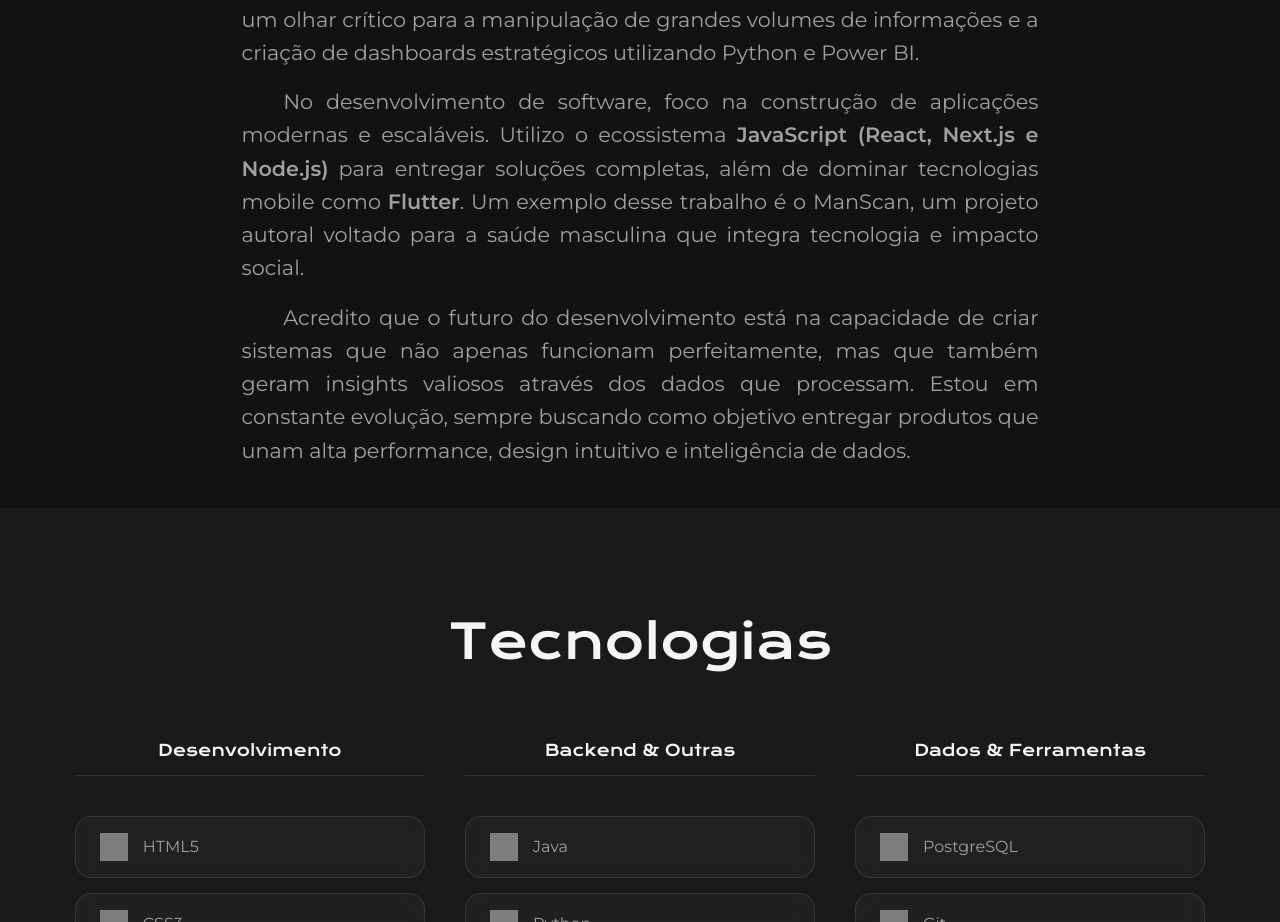
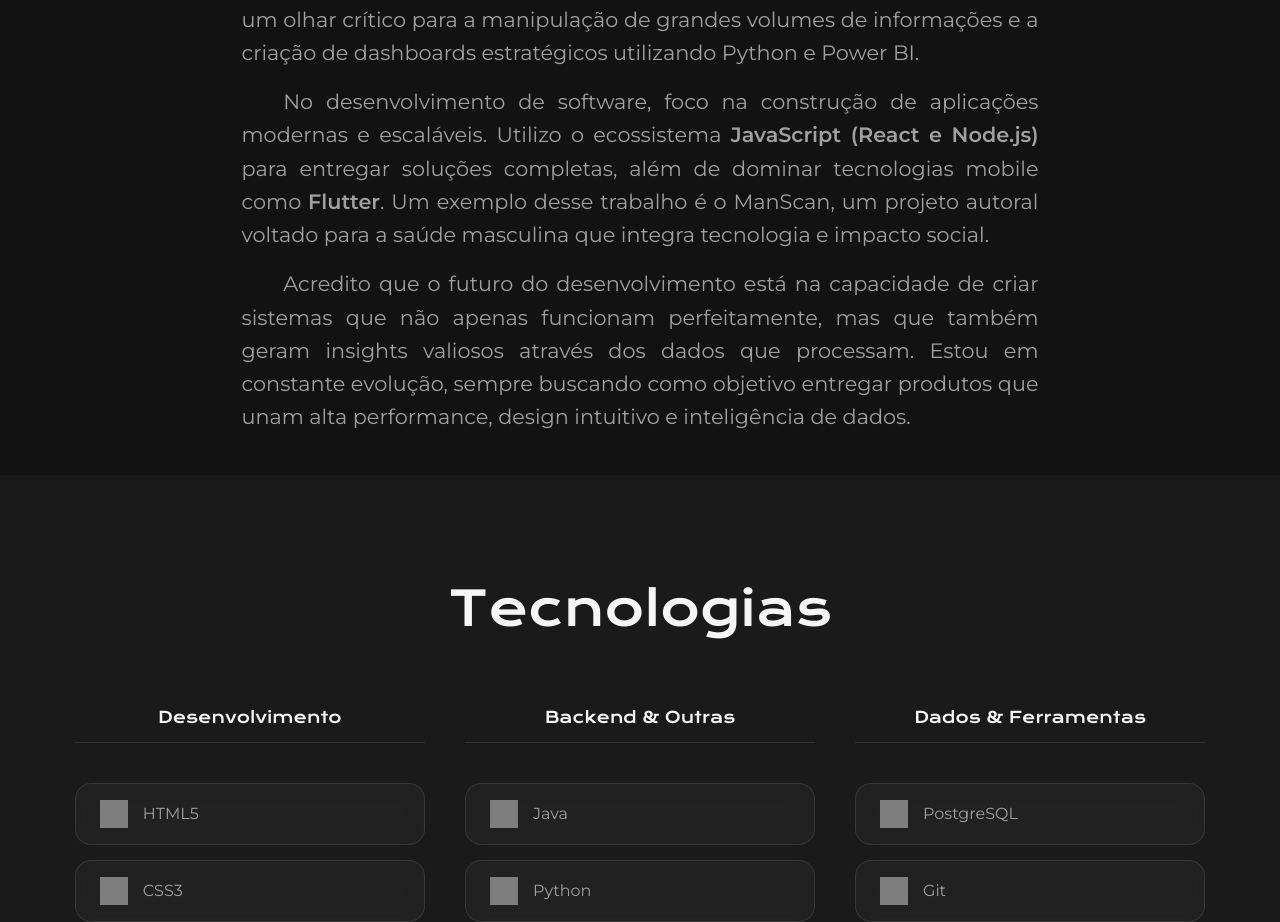
Before and after one commit to eusaulosilva/portifolio-react_vite, a React (Vite) app: page / in a window 1280 px wide. Shown: the part 1200-2122 px from the top of the page. Built offline with nearby package versions, Linux system fonts and the light colour scheme; grey boxes are pictures that could not be loaded.

Commit message:
Update About.jsx

```diff
--- a/src/pages/About.jsx
+++ b/src/pages/About.jsx
@@ -17,7 +17,7 @@ const About = () => {
                     </p>
                     <p className="container-conteudo-texto">
                         No desenvolvimento de software, foco na construção de aplicações modernas e escaláveis.
-                        Utilizo o ecossistema <strong>JavaScript (React, Next.js e Node.js)</strong> para entregar
+                        Utilizo o ecossistema <strong>JavaScript (React e Node.js)</strong> para entregar
                         soluções completas, além de dominar tecnologias mobile como <strong>Flutter
                         </strong>. Um exemplo desse trabalho é o ManScan, um projeto autoral voltado
                         para a saúde masculina que integra tecnologia e impacto social.
```
